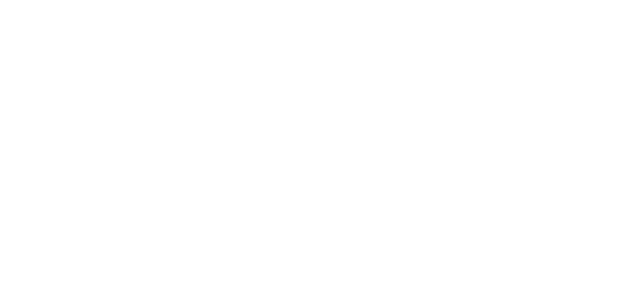
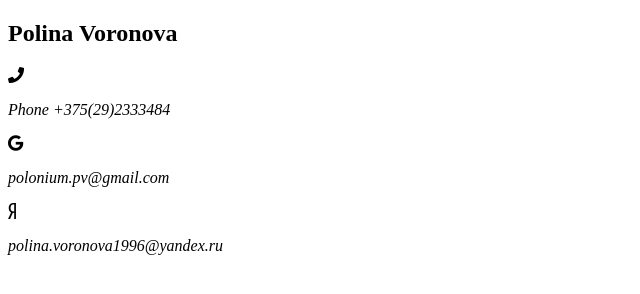
Before and after one commit to polinavoronova/rsschool-cv, a plain HTML site: page index.html in a window 1280 px wide. Shown: the whole page, without its empty margins (0-640 px from the left). Drawn offline with Linux system fonts and the light colour scheme.

Commit message:
'feat:add-address'

```diff
--- a/index.html
+++ b/index.html
@@ -3,9 +3,28 @@
 <head>
     <meta charset="UTF-8">
     <link rel="stylesheet" href="./style.css">
+    <link rel="stylesheet" href="https://use.fontawesome.com/releases/v5.8.1/css/all.css">
     <title>Polina Voronova</title>
 </head>
 <body>
+    <article>
+        <h1>Polina Voronova</h1>
+        <address>
+            <div>
+                <i class="fas fa-phone"></i><p>Phone +375(29)2333484</p>
+                <i class="fab fa-google"></i><p>polonium.pv@gmail.com</p>
+                <i class="fab fa-yandex"></i><p>polina.voronova1996@yandex.ru</p>
+            </div>
+        </address>
+        <article>
 
+        </article>
+        <article>
+
+        </article>
+        <article>
+
+        </article>
+    </article>
 </body>
 </html>
```
